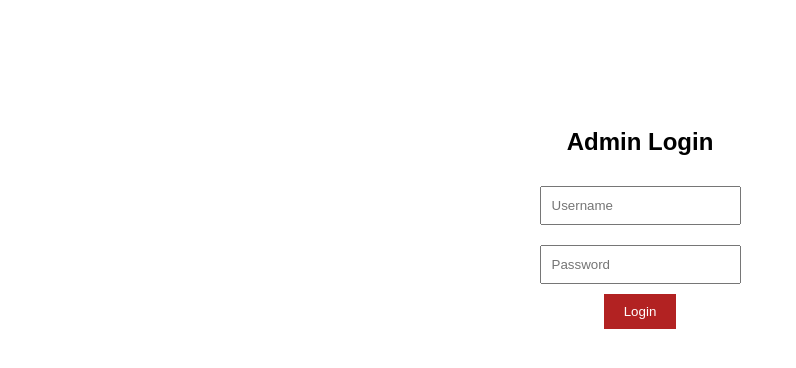
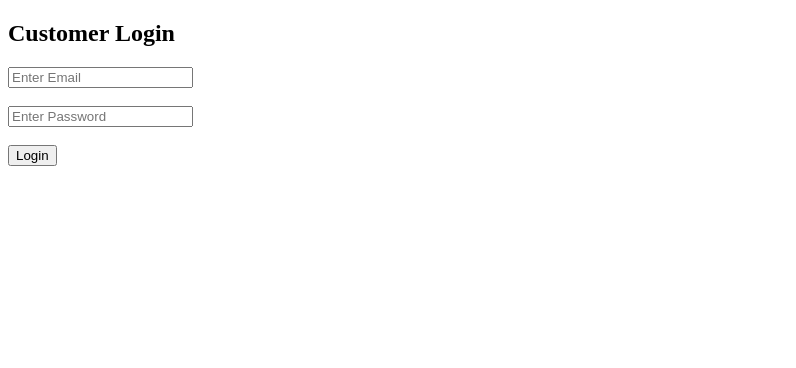
Before and after one commit to JYOTIRMAY-SAHOO/gsb-website, a website: page public/login.html in a window 1280 px wide. Shown: the whole page, without its empty margins (0-796 px from the left). Drawn offline with Linux system fonts and the light colour scheme.

Commit message:
separated admin and customer login

```diff
--- a/public/login.html
+++ b/public/login.html
@@ -1,31 +1,44 @@
 <!DOCTYPE html>
 <html>
 <head>
-    <title>Admin Login</title>
-    <style>
-        body { font-family: Arial; text-align:center; padding:100px; }
-        input { padding:10px; margin:10px; }
-        button { padding:10px 20px; background:#b22222; color:white; border:none; }
-    </style>
+    <title>Customer Login - GSB</title>
 </head>
 <body>
 
-<h2>Admin Login</h2>
+<h2>Customer Login</h2>
 
-<input type="text" id="username" placeholder="Username"><br>
-<input type="password" id="password" placeholder="Password"><br>
-<button onclick="login()">Login</button>
+<input type="email" id="email" placeholder="Enter Email"><br><br>
+<input type="password" id="password" placeholder="Enter Password"><br><br>
+
+<button onclick="loginUser()">Login</button>
 
 <script>
-function login() {
-    const username = document.getElementById("username").value;
+async function loginUser() {
+    const email = document.getElementById("email").value;
     const password = document.getElementById("password").value;
 
-    if (username === "Sahoobricks" && password === "Sanjay9853!") {
-        localStorage.setItem("adminLoggedIn", "true");
-        window.location.href = "/admin.html";
+    const response = await fetch("/api/login", {
+        method: "POST",
+        headers: {
+            "Content-Type": "application/json"
+        },
+        body: JSON.stringify({ email, password })
+    });
+
+    const data = await response.json();
+
+    if (data.message === "Login successful") {
+
+        if (data.role === "admin") {
+            localStorage.setItem("token", data.token);
+            window.location.href = "admin.html";
+        } else {
+            localStorage.setItem("token", data.token);
+            window.location.href = "dashboard.html";
+        }
+
     } else {
-        alert("Wrong Username or Password");
+        alert(data.message);
     }
 }
 </script>
```
Also changed, not shown: public/adminlogin.html (added, +34 -0 lines).
